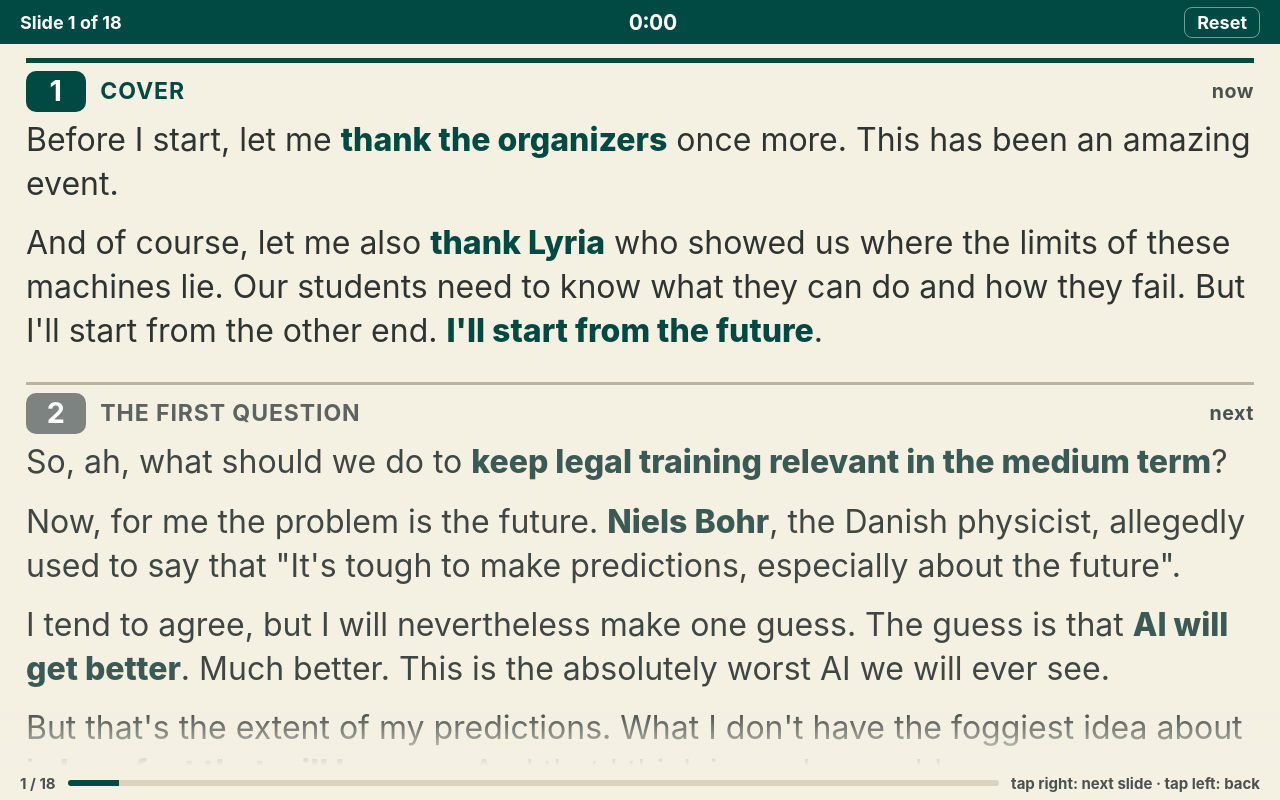
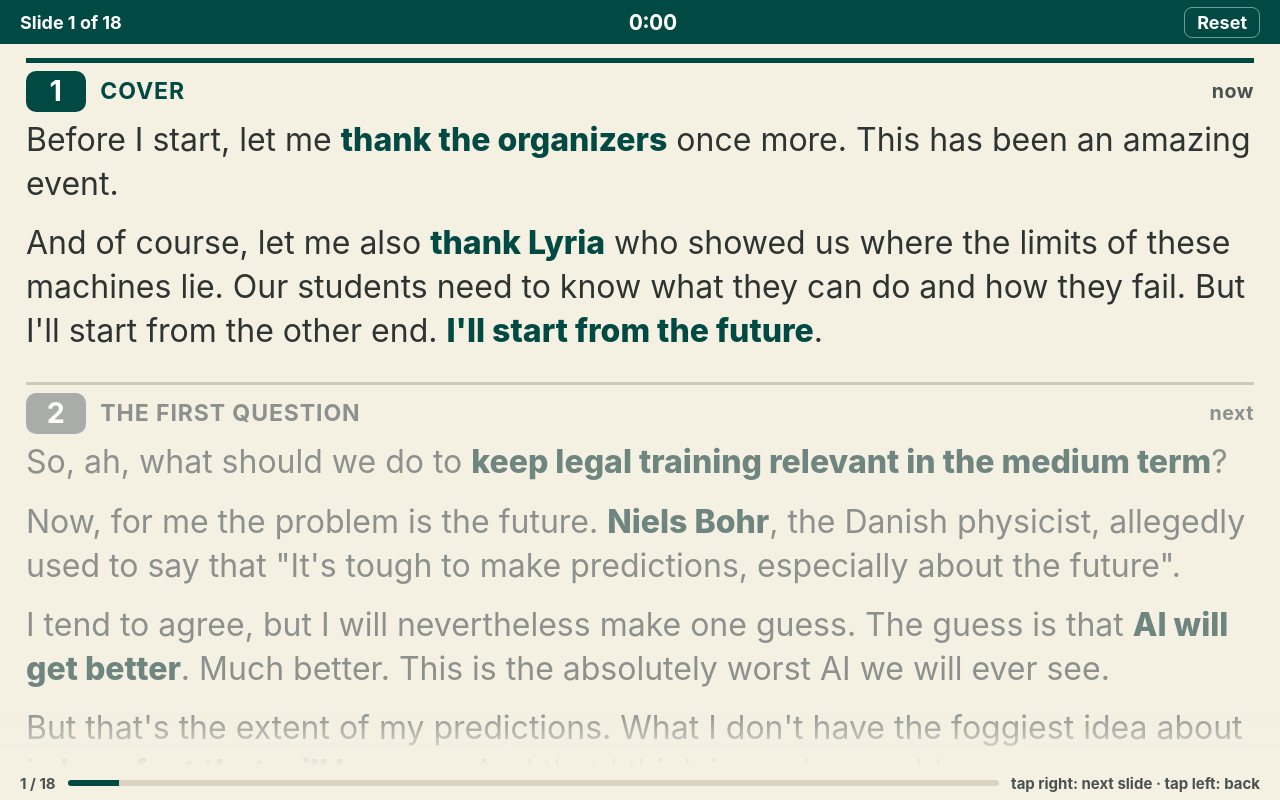
Before and after one commit to mikaviljanen/deckit, a plain HTML site: page AI in legal education and practice. Warsaw 27 November 2026/index.html in a window 1280 px wide. Drawn offline with Linux system fonts and the light colour scheme.

Commit message:
Speaking cards: grey out the upcoming slides further
Co-Authored-By: Claude Fable 5.2 <noreply@anthropic.com>
Claude-Session: https://claude.ai/code/session_016rcskhW6G4GLQMmxJA4SyF

```diff
--- a/AI in legal education and practice. Warsaw 27 November 2026/index.html
+++ b/AI in legal education and practice. Warsaw 27 November 2026/index.html
@@ -22,11 +22,11 @@ html,body{margin:0;height:100%;background:var(--cream);color:var(--ink);font-fam
 .num{display:inline-block;min-width:2.1em;text-align:center;background:var(--green);color:#fff;border-radius:.35em;padding:.12em .4em;font-size:1.25em}
 .sl p{margin:0 0 .5em}
 .tag{margin-left:auto;font-size:.85em;letter-spacing:.03em;text-transform:none;font-weight:700;color:var(--grey)}
-.sl.next{border-top-color:#B9B39F;color:#3F4744}.sl.next .num{background:#7C8380}.sl.next h2{color:#5C6360}
+.sl.next{border-top-color:#CFC9B6;color:#8C918D}.sl.next .num{background:#A9ADA9}.sl.next h2{color:#8C918D}.sl.next .tag{color:#8C918D}
 .sl.now{border-top-width:5px}
 .sl b{font-weight:800;color:var(--green)}
 .sl.now p{color:#2E3432}
-.sl.next b{color:#3B5A55}
+.sl.next b{color:#6E8580}
 .opt{color:var(--grey);font-size:.8em;font-weight:700} .empty{color:var(--grey)}
 #foot{position:fixed;left:0;right:0;bottom:0;height:calc(34px + env(safe-area-inset-bottom));padding:0 20px env(safe-area-inset-bottom);display:flex;align-items:center;gap:12px;font-size:15px;font-weight:700;color:var(--grey)}
 #prog{flex:1;height:6px;background:#D9D3BF;border-radius:3px;overflow:hidden} #prog i{display:block;height:100%;width:0;background:var(--green)}
```
